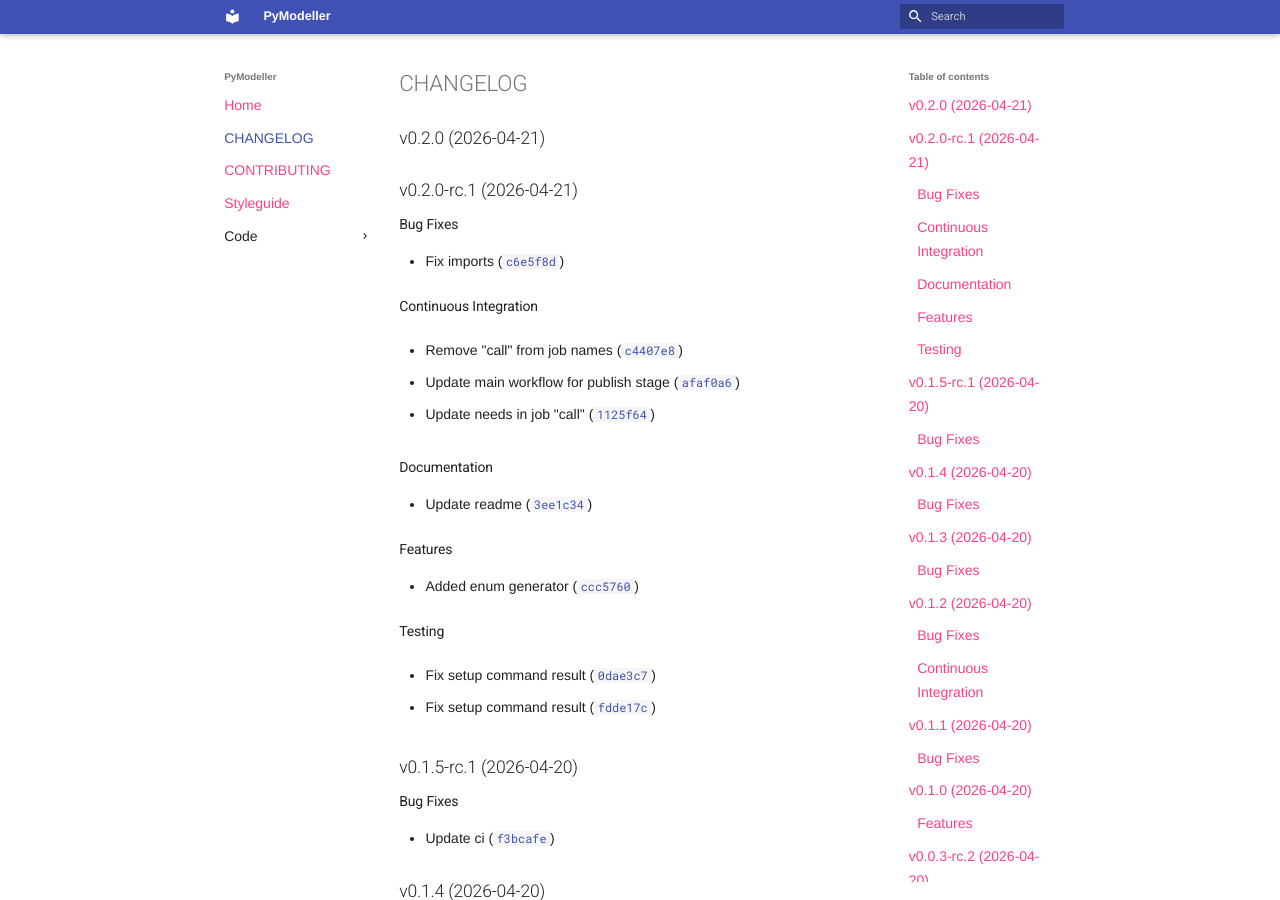
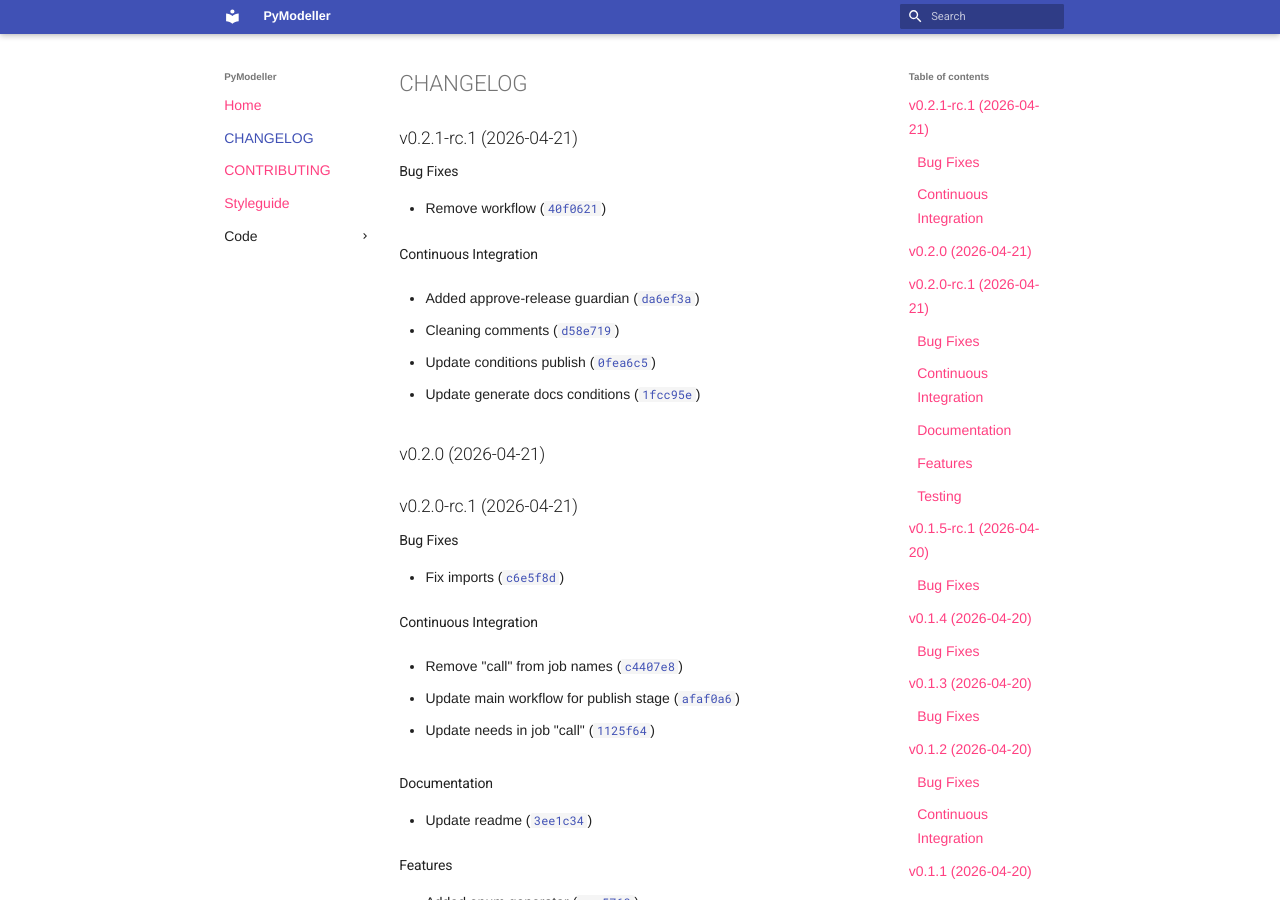
Before and after one commit to pymodeller/PyModeller, an MkDocs documentation site: the page built from docs/CHANGELOG.md, in a window 1280 px wide and 900 px high. Built offline with MkDocs 1.6.1 and Material for MkDocs 9.7.7, drawn with Linux system fonts in a browser that asks for light colours; nearby versions of some CDN libraries; library files that are not in the unit come from our copies; plug-ins that fetch from the network failed and are left out.

Commit message:
0.2.1-rc.1
Automatically generated by python-semantic-release

```diff
--- a/docs/CHANGELOG.md
+++ b/docs/CHANGELOG.md
@@ -1,6 +1,28 @@
 # CHANGELOG
 
 <!-- version list -->
+
+## v0.2.1-rc.1 (2026-04-21)
+
+### Bug Fixes
+
+- Remove workflow
+  ([`40f0621`](https://github.com/pymodeller/PyModeller/commit/40f062154ff74282d3bc65f034711444acafee49))
+
+### Continuous Integration
+
+- Added approve-release guardian
+  ([`da6ef3a`](https://github.com/pymodeller/PyModeller/commit/da6ef3a9f5ecce162d0755f7cf5074d6be407ce4))
+
+- Cleaning comments
+  ([`d58e719`](https://github.com/pymodeller/PyModeller/commit/d58e71945ffafd6bdfbdc208a40e1df35aeb27a7))
+
+- Update conditions publish
+  ([`0fea6c5`](https://github.com/pymodeller/PyModeller/commit/0fea6c5eb454f07455197fa1a6e4714bcf115d65))
+
+- Update generate docs conditions
+  ([`1fcc95e`](https://github.com/pymodeller/PyModeller/commit/1fcc95e3725a502e91eb7b9b942d444b178aa417))
+
 
 ## v0.2.0 (2026-04-21)
 
--- a/pyproject.toml
+++ b/pyproject.toml
@@ -1,6 +1,6 @@
 [project]
 name = "pymodeller"
-version = "0.2.0"
+version = "0.2.1-rc.1"
 description = "Package who read models from yaml and crate models using pydantic "
 readme = "README.md"
 license = { file = "LICENSE" }
--- a/src/pymodeller/__init__.py
+++ b/src/pymodeller/__init__.py
@@ -1 +1 @@
-__version__ = "0.2.0"
+__version__ = "0.2.1-rc.1"
```
